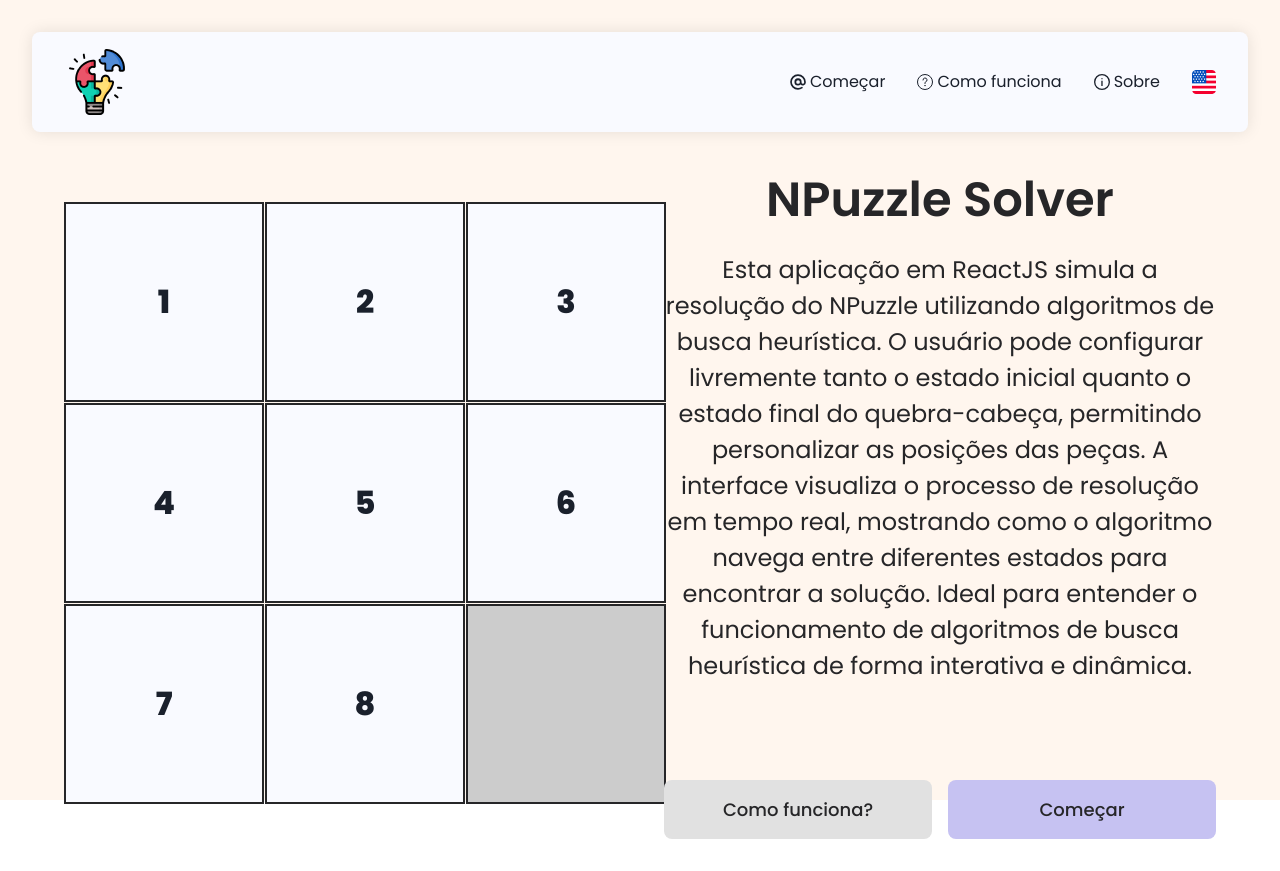
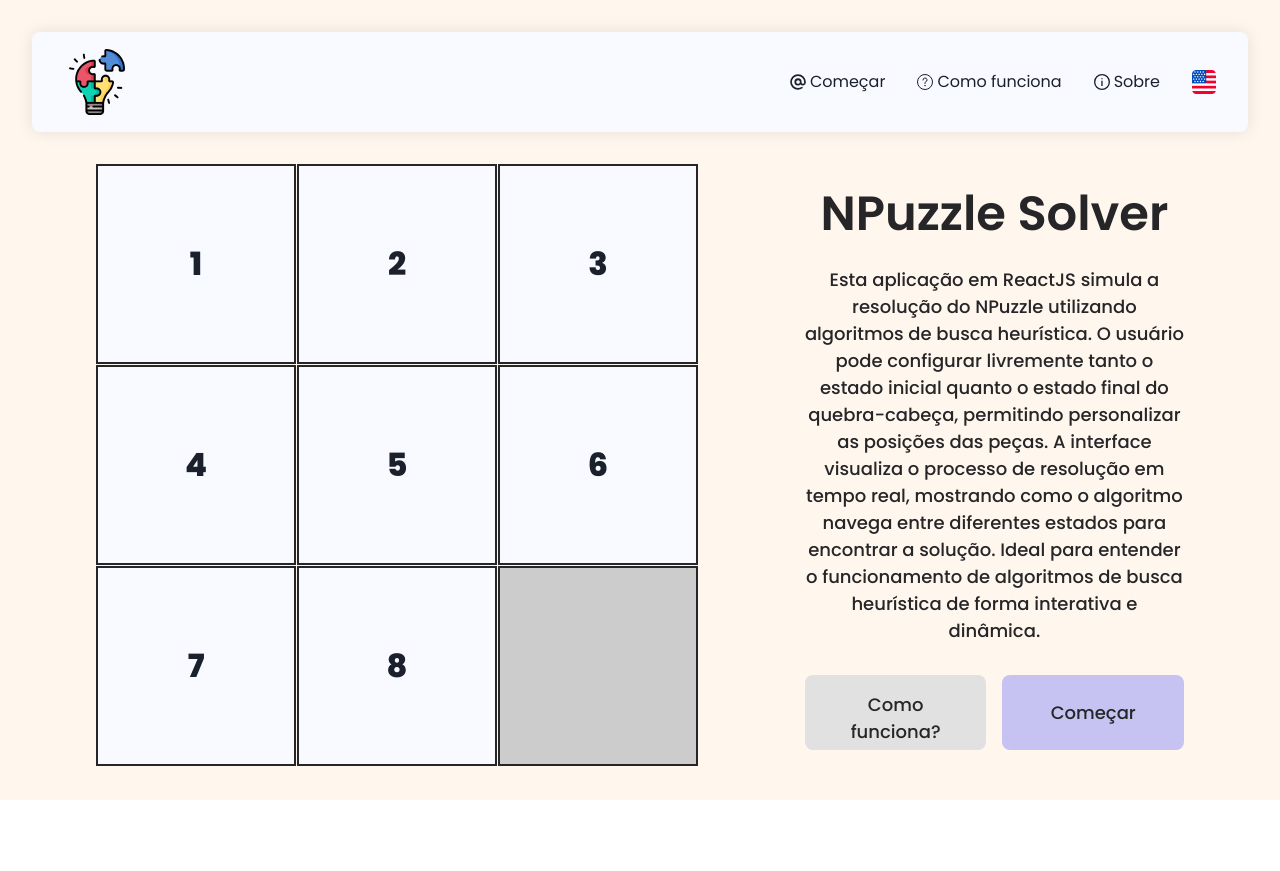
Before and after one commit to vitorakutsu/n-puzzle-solver-simulator, a React (Create React App) app: page / in a window 1280 px wide. After the commit the page ends 800 px from the top, so only its background shows below. Built offline with nearby package versions, Linux system fonts and the light colour scheme.

Commit message:
feat: added home page

```diff
--- a/src/pages/home/home.hook.tsx
+++ b/src/pages/home/home.hook.tsx
@@ -1,3 +1,16 @@
-export const useHomeHook = () => {
-  return {};
+import { useNavigate } from 'react-router-dom';
+import { SCREEN_DEFINITIONS } from '~/app/routes/screen-definitions';
+
+interface IHomeHook {
+  navigateToHowItWorks: () => void;
+}
+
+export const useHomeHook = (): IHomeHook => {
+  const navigate = useNavigate();
+
+  const navigateToHowItWorks = () => navigate(SCREEN_DEFINITIONS.howItWorks);
+
+  return {
+    navigateToHowItWorks,
+  };
 };
--- a/src/pages/home/home.layout.tsx
+++ b/src/pages/home/home.layout.tsx
@@ -1,23 +1,35 @@
+import { noop } from 'lodash';
+import { Button, ButtonType } from '~/components/button/button';
 import { Screen } from '~/components/screen/screen';
 import { State } from '~/components/state/state';
+import { useTranslation } from '~/translates/use-translation';
 import { ButtonWrapper, Container, InfoWrapper, Paragraph, TextWrapper, Title } from './home.styles';
-import { Button, ButtonType } from '~/components/button/button';
-import { noop } from 'lodash';
-import { useTranslation } from '~/translates/use-translation';
 
-export const HomeLayout = () => {
+interface IHomeLayout {
+  navigateToHowItWorks: () => void;
+}
+
+export const HomeLayout = ({ navigateToHowItWorks }: IHomeLayout) => {
   const translate = useTranslation('pages.home');
+
+  const renderText = () => (
+    <TextWrapper>
+      <Title>{translate('title')}</Title>
+      <Paragraph>{translate('paragraph')}</Paragraph>
+    </TextWrapper>
+  );
+
+  const renderButton = () => (
+    <ButtonWrapper>
+      <Button type={ButtonType.LIGHT} label={translate('button.howItWorks')} onClick={navigateToHowItWorks} />
+      <Button type={ButtonType.PRIMARY} label={translate('button.start')} onClick={noop} />
+    </ButtonWrapper>
+  );
 
   const renderInfo = () => (
     <InfoWrapper>
-      <TextWrapper>
-        <Title>{translate('title')}</Title>
-        <Paragraph>{translate('paragraph')}</Paragraph>
-      </TextWrapper>
-      <ButtonWrapper>
-        <Button type={ButtonType.LIGHT} label={translate('button.howItWorks')} onClick={noop} />
-        <Button type={ButtonType.PRIMARY} label={translate('button.start')} onClick={noop} />
-      </ButtonWrapper>
+      {renderText()}
+      {renderButton()}
     </InfoWrapper>
   );
 
--- a/src/pages/home/home.styles.ts
+++ b/src/pages/home/home.styles.ts
@@ -2,16 +2,17 @@ import styled from 'styled-components';
 import { fontSize } from '~/styles/theme/font-size';
 
 export const Container = styled.div`
-  width: 100%;
   display: flex;
   align-items: center;
+  justify-content: space-between;
+  padding: 0 32px;
+  gap: 10%;
 `;
 
 export const InfoWrapper = styled.div`
   display: flex;
   flex-direction: column;
   flex: 1;
-  gap: 80px;
 `;
 
 export const TextWrapper = styled.div`
@@ -26,13 +27,14 @@ export const Title = styled.p`
 `;
 
 export const Paragraph = styled.p`
-  font-family: regular;
-  font-size: ${fontSize.m};
+  font-family: medium;
+  font-size: ${fontSize.s};
+  text-align: center;
 `;
 
 export const ButtonWrapper = styled.div`
   display: flex;
-  justify-content: space-around; /* Espaça os botões uniformemente */
-  gap: 16px; /* Adiciona espaço entre os botões */
-  margin-top: 16px;
+  justify-content: space-around;
+  gap: 16px;
+  margin-top: 8%;
 `;
```
